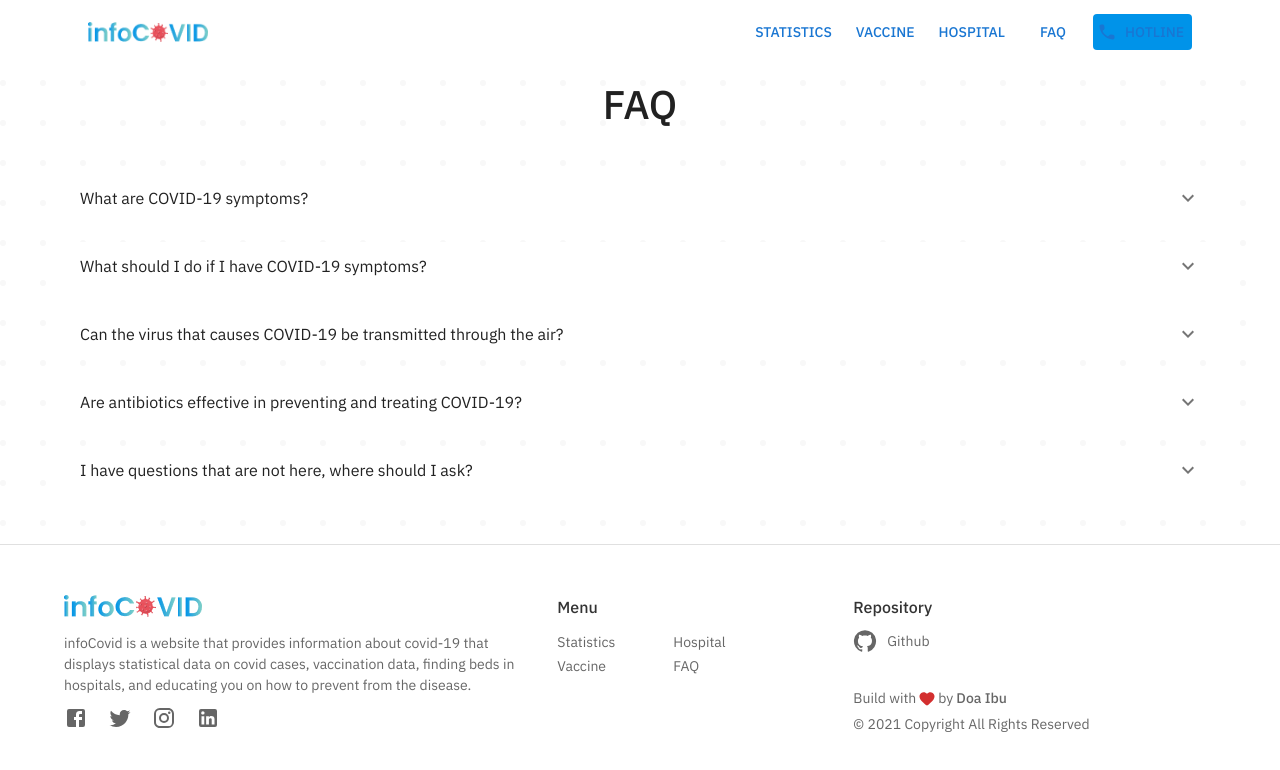
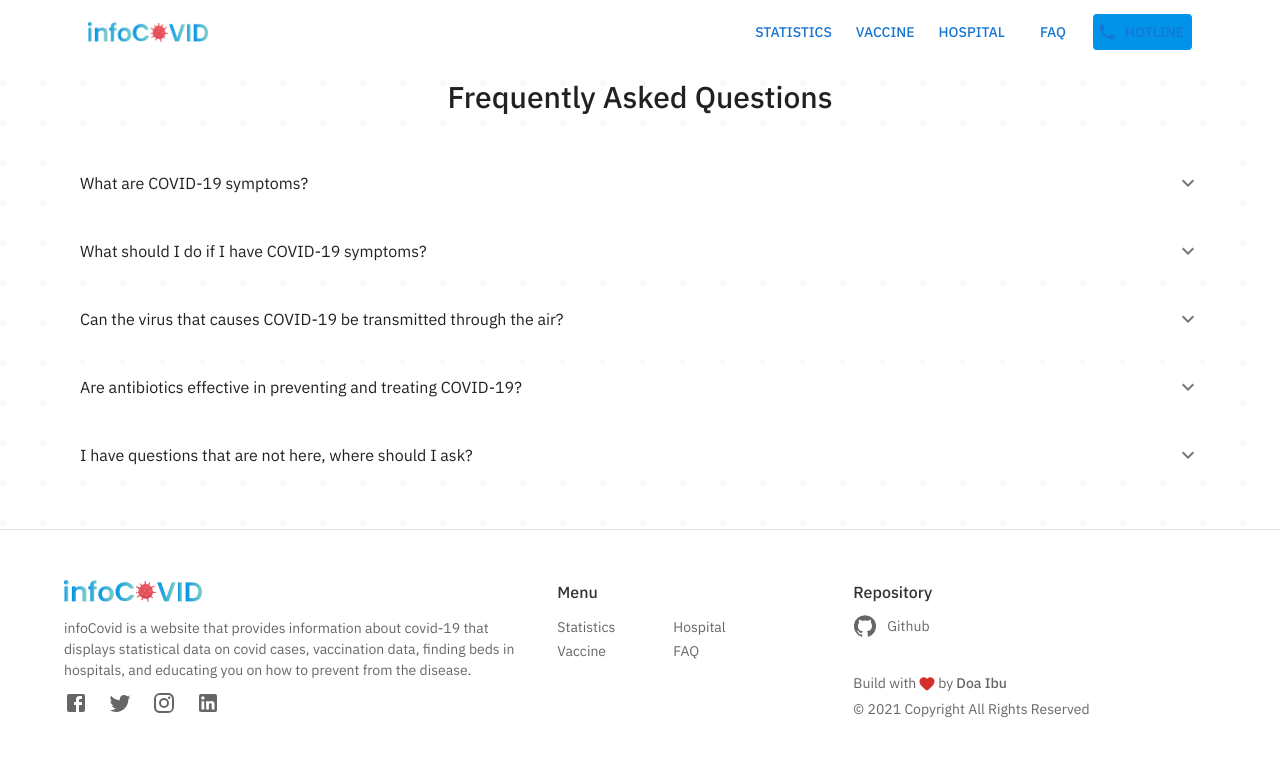
Before and after one commit to niceDeve/info-covid, a Next.js app: page /faq in a window 1280 px wide. Shown: the top 770 px of the page. Built offline with nearby package versions, Linux system fonts and the light colour scheme.

Commit message:
edit faq

```diff
--- a/pages/faq.js
+++ b/pages/faq.js
@@ -10,10 +10,10 @@ export default function Faq() {
   return (
     <div>
       <Head>
-        <title>Frequently Asked Questions</title>
+        <title>FAQ</title>
       </Head>
       <Container maxWidth='lg'>
-        <h2 className="title textGradient" style={{fontSize: "40px"}}>FAQ</h2>
+        <h2 className="title textGradient" style={{fontSize: "30px"}}>Frequently Asked Questions</h2>
         <MyFaq />
       </Container>
     </div>
```
